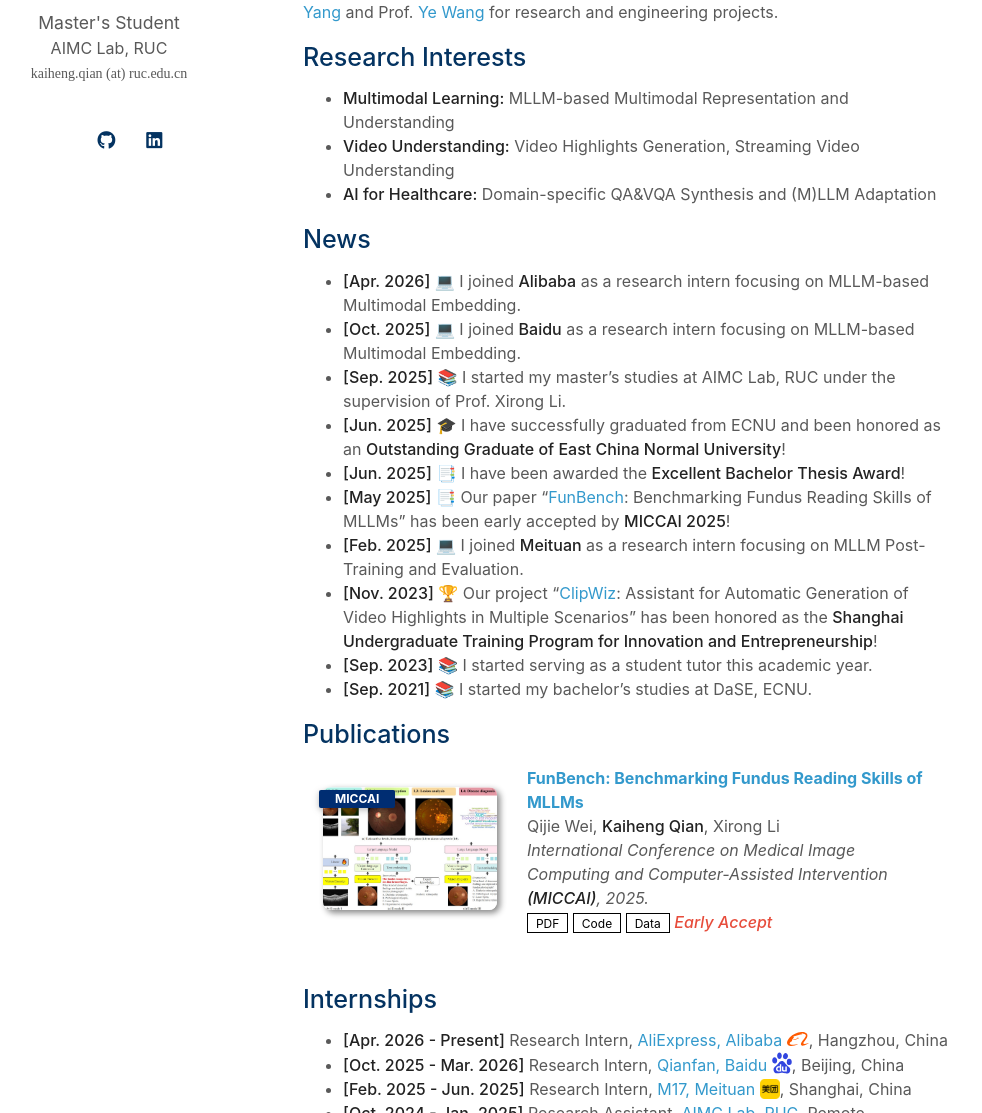
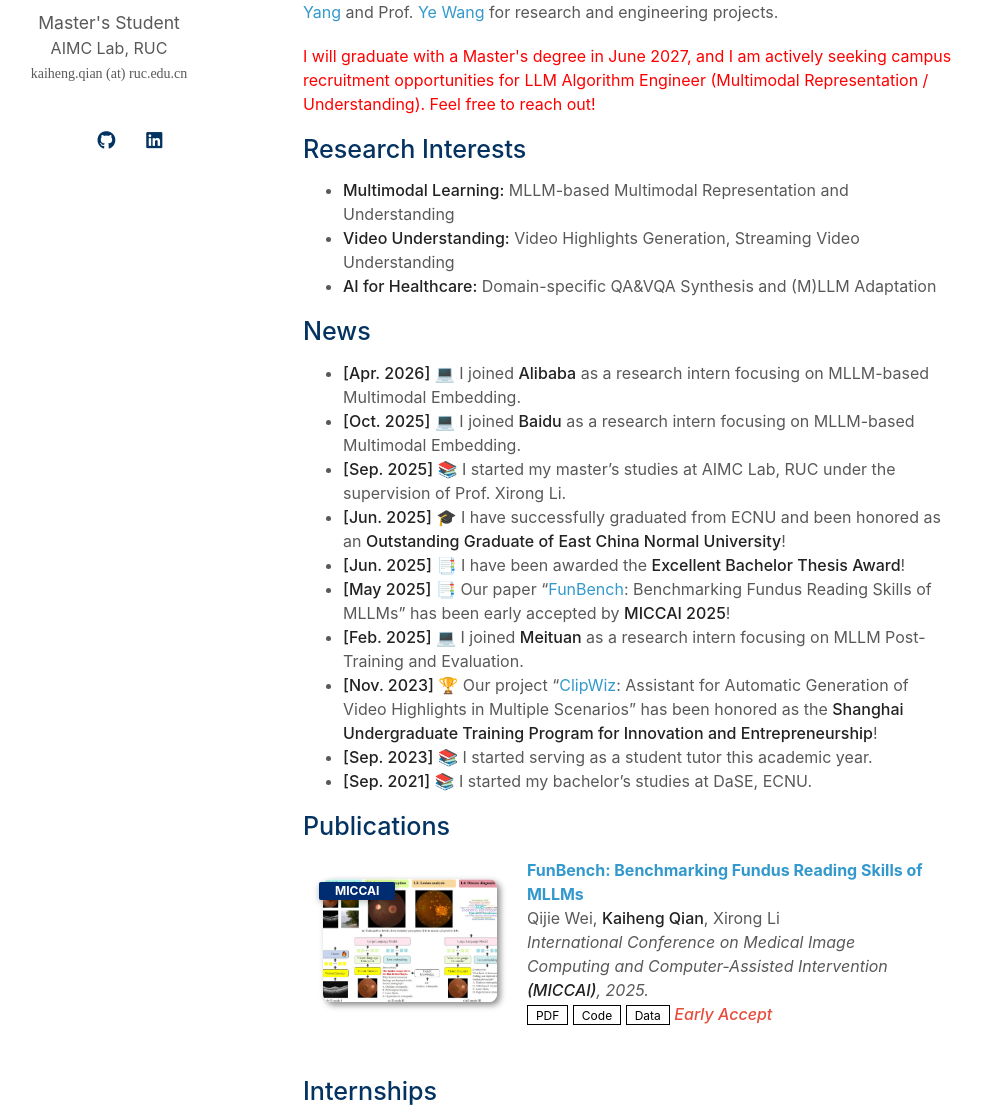
Before and after one commit to KaihengQian/KaihengQian.github.io, a Jekyll site: the page built from index.md, in a window 1280 px wide and 1400 px high. Shown: the part 287-1400 px from the top of the window, without its empty margins (167-1149 px from the left). Built offline with Jekyll 4.4.1, drawn with Linux system fonts in a browser that asks for light colours; a style sheet for code colours, icons or effects is not loaded; our own code applies the rules of GitHub Pages for plain Markdown files; some of the changed text lies outside the part shown.

Commit message:
Update index.md

```diff
--- a/index.md
+++ b/index.md
@@ -5,6 +5,17 @@ layout: homepage
 ## About Me
 
 I am currently a Master's student (from fall, 2025) at the [School of Information](http://info.ruc.edu.cn/) at [Renmin University of China (RUC)](https://www.ruc.edu.cn/) and a member of the [Advanced Intelligence and MaChine Vision Lab (AIMC Lab)](https://ruc-aimc-lab.github.io/aboutme/), advised by Prof. [Xirong Li](http://info.ruc.edu.cn/jsky/szdw/ajxjgcx/jsjkxyjsx1/js2/fe4411ba1320491698c4c7e555d03510.htm). Before that, I obtained my Bachelor’s degree with distinction from the [School of Data Science and Engineering](https://dase.ecnu.edu.cn/) at [East China Normal University](https://www.ecnu.edu.cn/), where I was privileged to be instructed by Prof. [Bin Yang](https://binyangdk.github.io/) and Prof. [Ye Wang](https://dase.ecnu.edu.cn/37/67/c41776a538471/page.htm) for research and engineering projects.
+
+<p>
+  <span style="color: red;">
+    I will graduate with a Master's degree in June 2027, and I am actively seeking campus recruitment opportunities for LLM Algorithm Engineer (Multimodal Representation / Understanding). Feel free to reach out!
+  </span>
+  <a href="mailto:kaiheng.qian@ruc.edu.cn" style="text-decoration: none; margin-left: 4px;" title="Send Email">
+    <svg xmlns="http://www.w3.org/2000/svg" width="18" height="18" viewBox="0 0 24 24" fill="white" style="vertical-align: top;">
+      <path d="M20 4H4c-1.1 0-1.99.9-1.99 2L2 18c0 1.1.9 2 2 2h16c1.1 0 2-.9 2-2V6c0-1.1-.9-2-2-2zm0 4l-8 5-8-5V6l8 5 8-5v2z"/>
+    </svg>
+  </a>
+</p>
 
 ## Research Interests
 
@@ -31,13 +42,14 @@ I am currently a Master's student (from fall, 2025) at the [School of Informatio
 
 ## Internships
 
-- **[Apr. 2026 - Present]** Research Intern, [AliExpress, Alibaba](https://aidc-jobs.alibaba.com/) <img src="assets/img/Alibaba_logo.svg" alt="Alibaba" width="22" style="vertical-align: 0px;"/>, Hangzhou, China
-- **[Oct. 2025 - Mar. 2026]** Research Intern, [Qianfan, Baidu](https://cloud.baidu.com/product-s/qianfan_home/) <img src="assets/img/Baidu_logo.svg" alt="Baidu" width="20" style="vertical-align: -4px;"/>, Beijing, China
+- **[Apr. 2026 - Sep. 2026]** Research Intern, [AliExpress, Alibaba](https://aidc-jobs.alibaba.com/) <img src="assets/img/Alibaba_logo.svg" alt="Alibaba" width="22" style="vertical-align: 0px;"/>, Hangzhou, China
+- **[Oct. 2025 - Mar. 2026]** Research Intern, [Qianfan, Baidu](https://cloud.baidu.com/product-s/qianfan_home) <img src="assets/img/Baidu_logo.svg" alt="Baidu" width="20" style="vertical-align: -4px;"/>, Beijing, China
 - **[Feb. 2025 - Jun. 2025]** Research Intern, [M17, Meituan](https://www.longcatai.org/) <img src="assets/img/Meituan_logo.svg" alt="Meituan" width="20" style="vertical-align: -4px;"/>, Shanghai, China
 - **[Oct. 2024 - Jan. 2025]** Research Assistant, [AIMC Lab, RUC](https://ruc-aimc-lab.github.io/aboutme/), Remote
 
 ## Awards & Honors
 
+- **[Oct. 2026]** Second Class Scholarship, Renmin University of China
 - **[Oct. 2025]** Third Class Scholarship, Renmin University of China
 - **[Jun. 2025]** Excellent Bachelor Thesis Award (*Top 3%*), East China Normal University
 - **[May 2025]**  Outstanding Graduate of ECNU, East China Normal University
```
